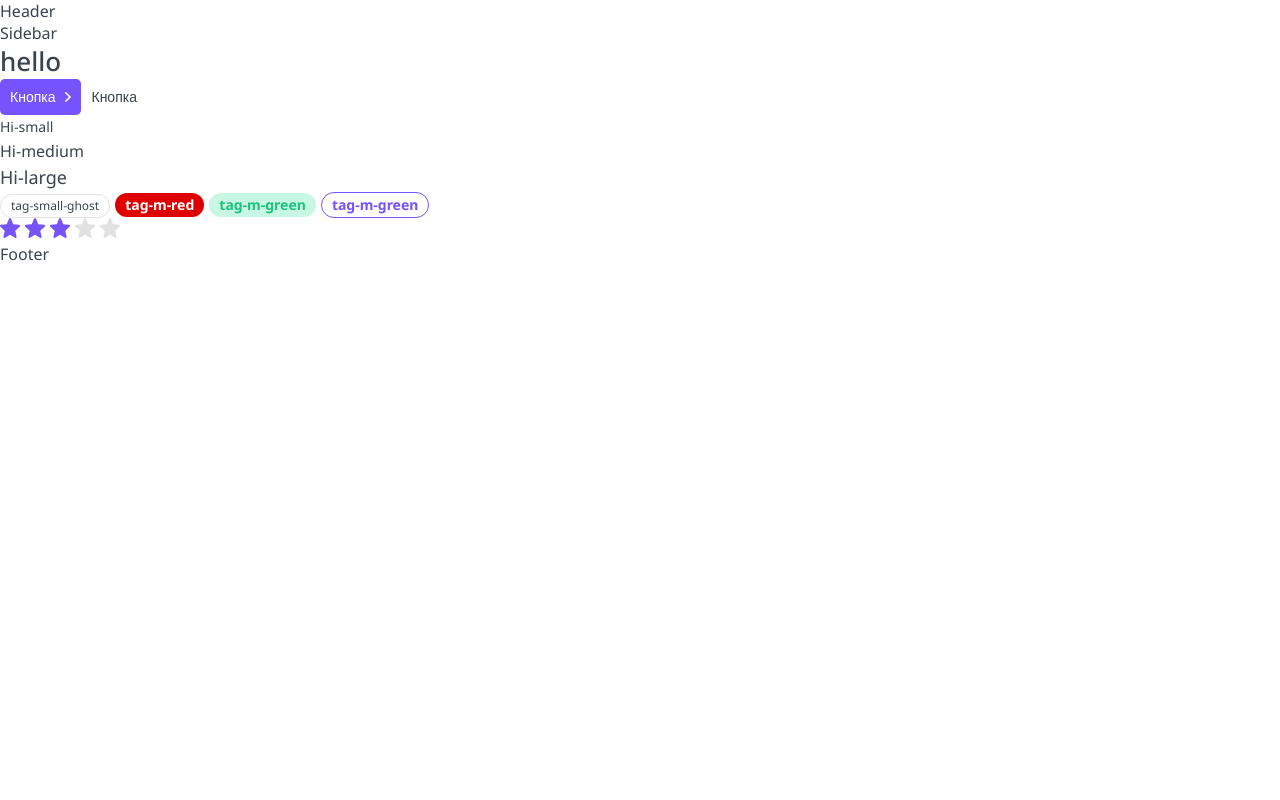
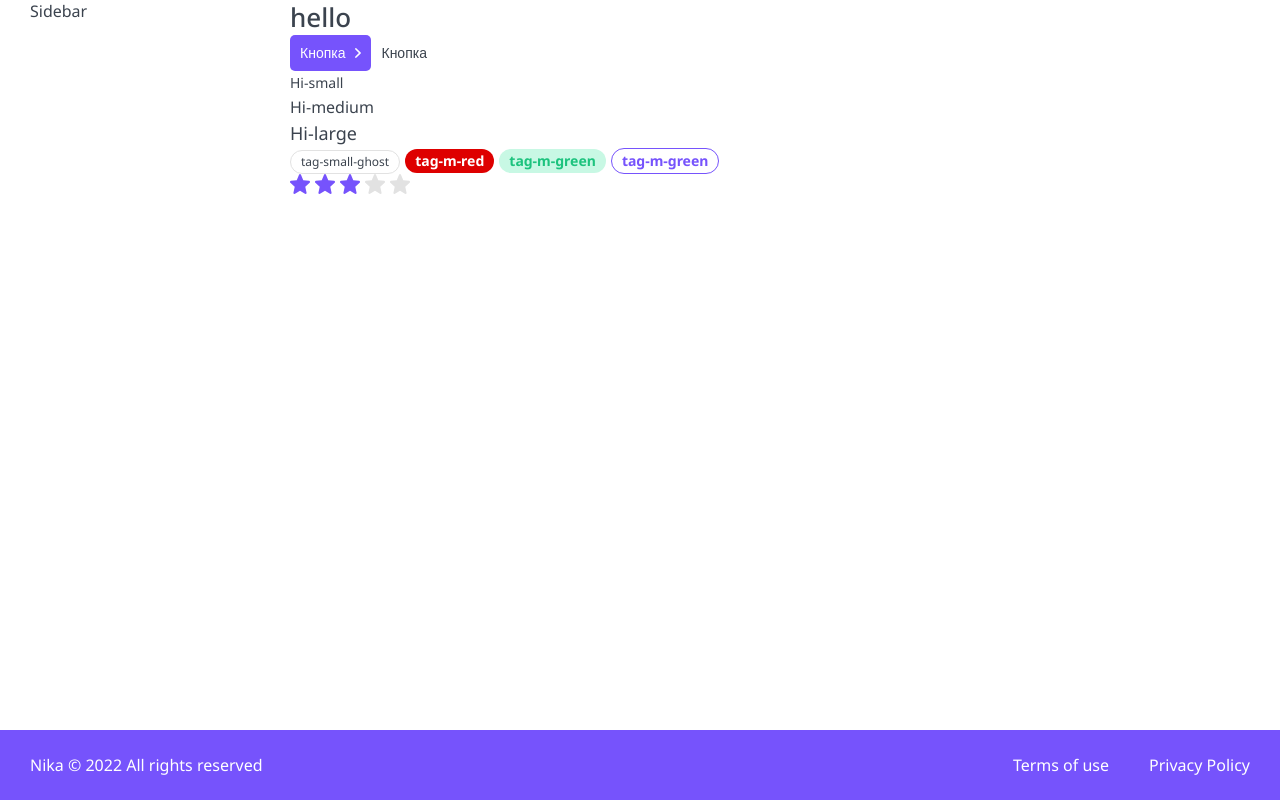
Before and after one commit to nikule4ka/reactjs-nextjs, a Next.js app: page / in a window 1280 px wide. Built offline with nearby package versions, Linux system fonts and the light colour scheme.

Commit message:
added layout styles

```diff
--- a/layout/Footer/Footer.module.css
+++ b/layout/Footer/Footer.module.css
@@ -0,0 +1,20 @@
+.footer {
+  background: var(--primary);
+  color: var(--white);
+  font-size: 16px;
+  line-height: 20px;
+  padding: 25px 30px;
+  display: grid;
+  grid-template-columns: 1fr auto auto;
+  gap: 10px 40px;
+}
+
+.footer a:hover {
+  color: var(--gray-light);
+}
+
+@media (max-width: 765px) {
+  .footer {
+    grid-template-columns: 1fr;
+  }
+}
--- a/layout/Footer/Footer.tsx
+++ b/layout/Footer/Footer.tsx
@@ -1,8 +1,25 @@
 import React from "react";
 import { FooterProps } from "./Footer.props";
+import s from "./Footer.module.css";
+import cn from "classnames";
+import { format } from "date-fns";
 
-const Footer = ({ ...props }: FooterProps): JSX.Element => {
-  return <div {...props}>Footer</div>;
+const Footer = ({ className, ...props }: FooterProps): JSX.Element => {
+  return (
+    <footer className={cn(className, s.footer)} {...props}>
+      <div className={s.rights}>
+        Nika © {format(new Date(), "yyyy")} All rights reserved
+      </div>
+
+      <a href="#" target="_blank">
+        Terms of use
+      </a>
+
+      <a href="#" target="_blank">
+        Privacy Policy
+      </a>
+    </footer>
+  );
 };
 
 export default Footer;
--- a/layout/Layout.module.css
+++ b/layout/Layout.module.css
@@ -0,0 +1,39 @@
+.wrapper {
+  min-height: 100vh;
+  display: grid;
+  grid-template-columns: auto 230px minmax(320px, 1200px) auto;
+  grid-template-rows: auto 1fr auto;
+  gap: 0 30px;
+  grid-template-areas: ". header header ." ". sidebar body ." "footer footer footer footer";
+}
+
+.header {
+  grid-area: header;
+  display: none;
+}
+
+.sidebar {
+  grid-area: sidebar;
+}
+
+.body {
+  grid-area: body;
+}
+
+.footer {
+  grid-area: footer;
+}
+
+@media (max-width: 765px) {
+  .wrapper {
+    grid-template-columns: minmax(320px, 1fr);
+    grid-template-areas: "header" "body" "footer";
+  }
+  .sidebar {
+    display: none;
+  }
+
+  .header {
+    display: block;
+  }
+}
--- a/layout/Layout.tsx
+++ b/layout/Layout.tsx
@@ -1,21 +1,20 @@
 import React, { FunctionComponent } from "react";
 import Footer from "./Footer/Footer";
 import Header from "./Header/Header";
+import Sidebar from "./Sidebar/Sidebar";
 import { LayoutProps } from "./Layout.props";
-import Sidebar from "./Sidebar/Sidebar";
-// import s from "./Layout.module.css";
+import s from "./Layout.module.css";
 
 const Layout = ({ children }: LayoutProps): JSX.Element => {
   return (
-    <>
-      <Header />
-      <div>
-        <Sidebar />
-        <div>{children}</div>
-      </div>
+    <div className={s.wrapper}>
+      <Header className={s.header} />
 
-      <Footer />
-    </>
+      <Sidebar className={s.sidebar} />
+      <div className={s.body}>{children}</div>
+
+      <Footer className={s.footer} />
+    </div>
   );
 };
 
--- a/package.json
+++ b/package.json
@@ -14,6 +14,7 @@
     "@types/react": "18.0.26",
     "@types/react-dom": "18.0.9",
     "classnames": "2.3.2",
+    "date-fns": "^2.29.3",
     "eslint-config-next": "13.0.6",
     "next": "13.0.6",
     "react": "18.2.0",
@@ -25,9 +26,9 @@
     "@svgr/webpack": "6.5.1",
     "@types/styled-components": "5.1.26",
     "@typescript-eslint/eslint-plugin": "5.46.1",
-    "eslint-plugin-react-hooks": "^4.6.0",
     "@typescript-eslint/parser": "5.46.1",
     "babel-plugin-styled-components": "2.0.7",
-    "eslint": "8.29.0"
+    "eslint": "8.29.0",
+    "eslint-plugin-react-hooks": "^4.6.0"
   }
 }
```
Also changed, not shown: 1 other file (tests, documents, lock files or other folders).
